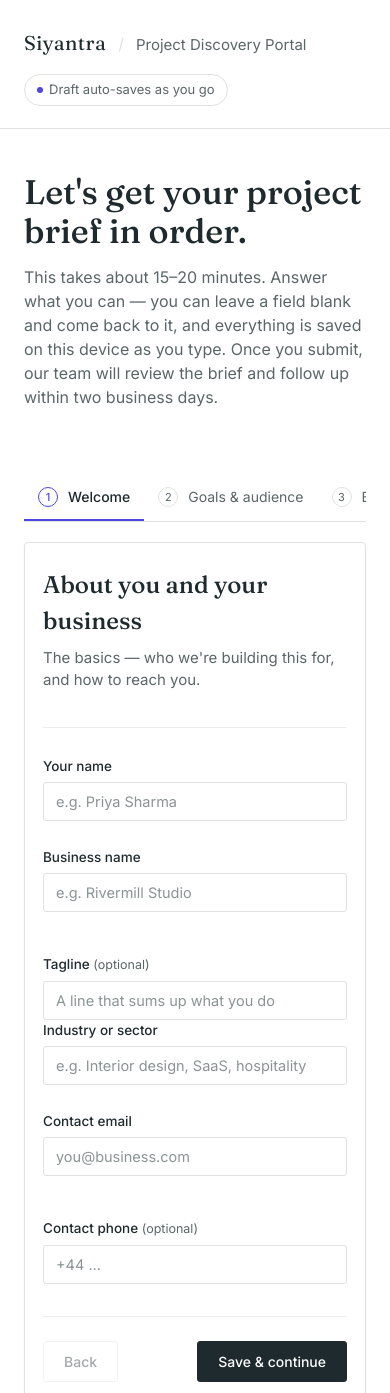
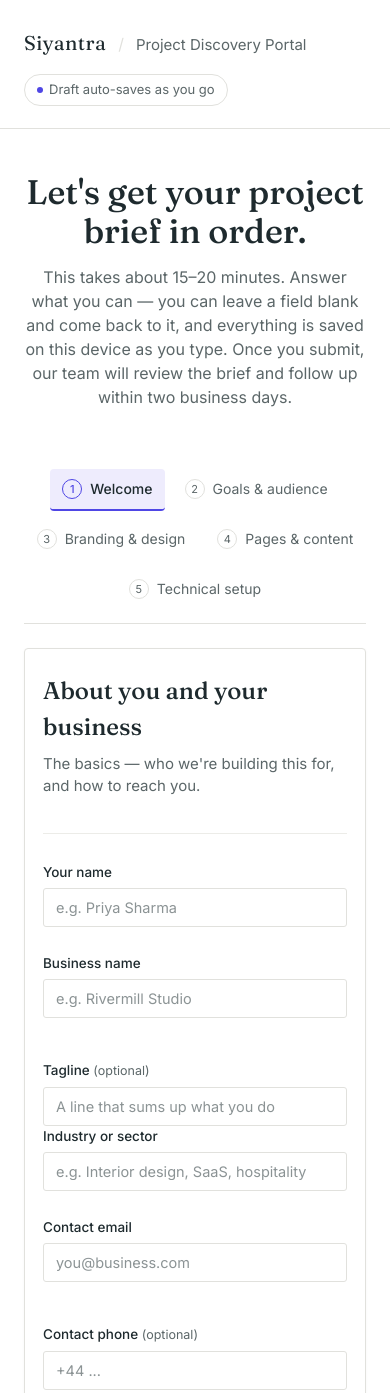
Before and after one commit to Brk923/clint-onboding-form, a plain HTML site: page index.html in a window 390 px wide. Shown: the top 1393 px of the page. Drawn offline with nearby package versions, Linux system fonts and the light colour scheme.

Commit message:
Center intro header, step tabs, and main form box

```diff
--- a/index.html
+++ b/index.html
@@ -160,8 +160,10 @@
 
     /* Intro */
     .intro {
-      padding: 44px 0 8px;
-      max-width: 620px;
+      padding: 44px 0 20px;
+      max-width: 720px;
+      margin: 0 auto;
+      text-align: center;
     }
 
     .intro h1 {
@@ -177,62 +179,56 @@
 
     /* Layout */
     .layout {
-      display: grid;
-      grid-template-columns: 220px 1fr;
-      gap: 40px;
-      margin-top: 36px;
-      align-items: start;
+      display: flex;
+      flex-direction: column;
+      gap: 24px;
+      max-width: 820px;
+      margin: 24px auto 0;
+      align-items: center;
+      width: 100%;
     }
 
-    @media (max-width: 800px) {
-      .layout {
-        grid-template-columns: 1fr;
-        gap: 20px;
-      }
-    }
-
-    /* Sidebar tabs */
+    /* Tabs */
     .tabs {
-      position: sticky;
-      top: 24px;
+      position: static;
       display: flex;
-      flex-direction: column;
-      gap: 2px;
-      padding-top: 6px;
-    }
-
-    @media (max-width: 800px) {
-      .tabs {
-        position: static;
-        flex-direction: row;
-        overflow-x: auto;
-        gap: 0;
-        border-bottom: 1px solid var(--line);
-        padding-bottom: 0;
-      }
+      flex-direction: row;
+      justify-content: center;
+      gap: 8px;
+      padding-top: 0;
+      flex-wrap: wrap;
+      width: 100%;
+      border-bottom: 1px solid var(--line);
+      padding-bottom: 12px;
     }
 
     .tab-btn {
       display: flex;
       align-items: center;
-      gap: 10px;
+      gap: 8px;
       text-align: left;
       background: none;
       border: none;
-      border-left: 2px solid transparent;
-      padding: 10px 14px;
+      border-bottom: 2px solid transparent;
+      padding: 8px 14px;
       font-family: 'Inter', sans-serif;
       font-size: 14px;
       color: var(--ink-soft);
       cursor: pointer;
       white-space: nowrap;
+      border-radius: 4px;
+    }
+
+    .tab-btn.active {
+      color: var(--ink);
+      border-bottom-color: var(--brass);
+      background: var(--brass-soft);
+      font-weight: 500;
     }
 
     @media (max-width: 800px) {
       .tab-btn {
-        border-left: none;
-        border-bottom: 2px solid transparent;
-        padding: 12px 14px;
+        padding: 10px 12px;
       }
     }
 
```
Also changed, not shown: portel.html (+33 -37 lines).
